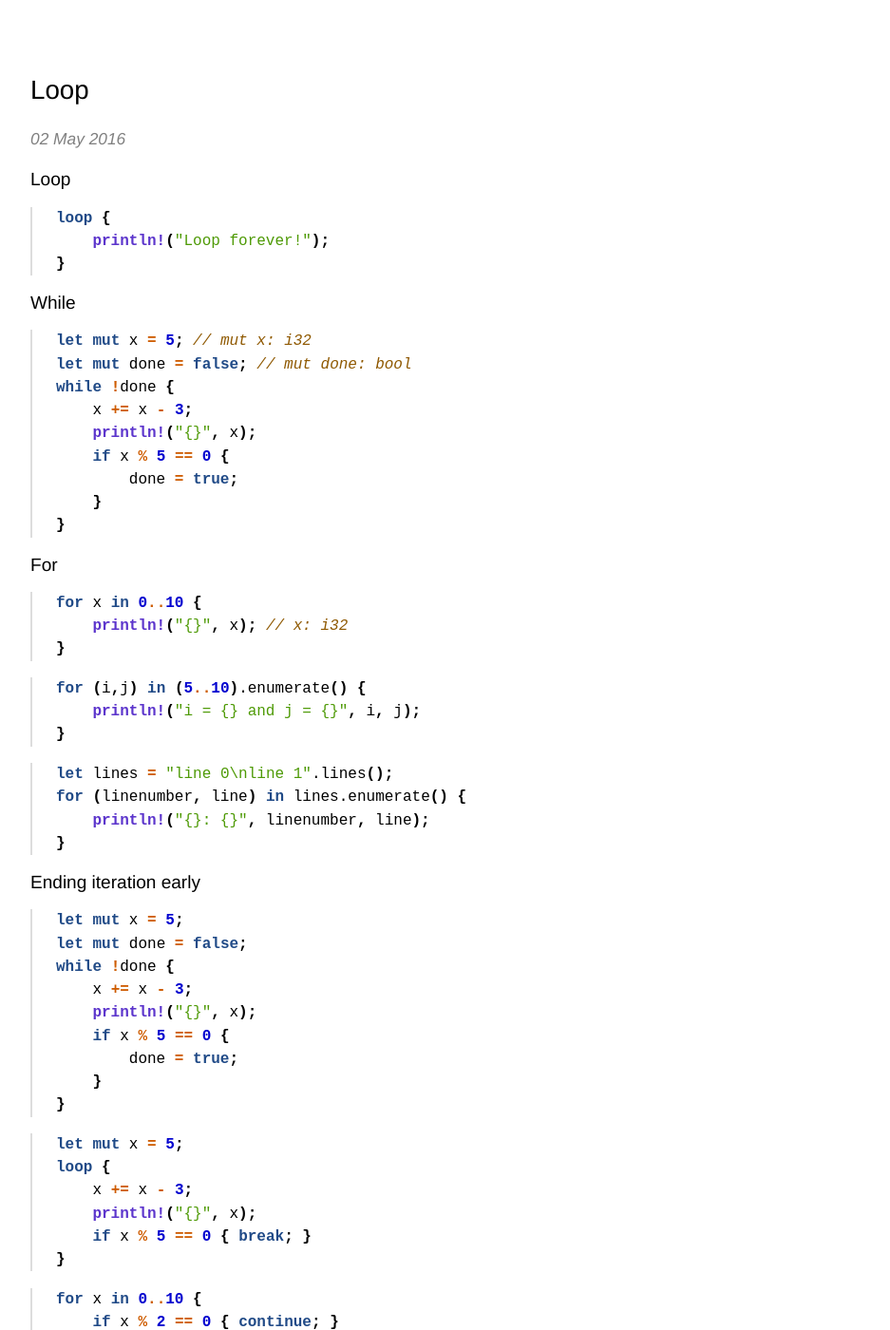
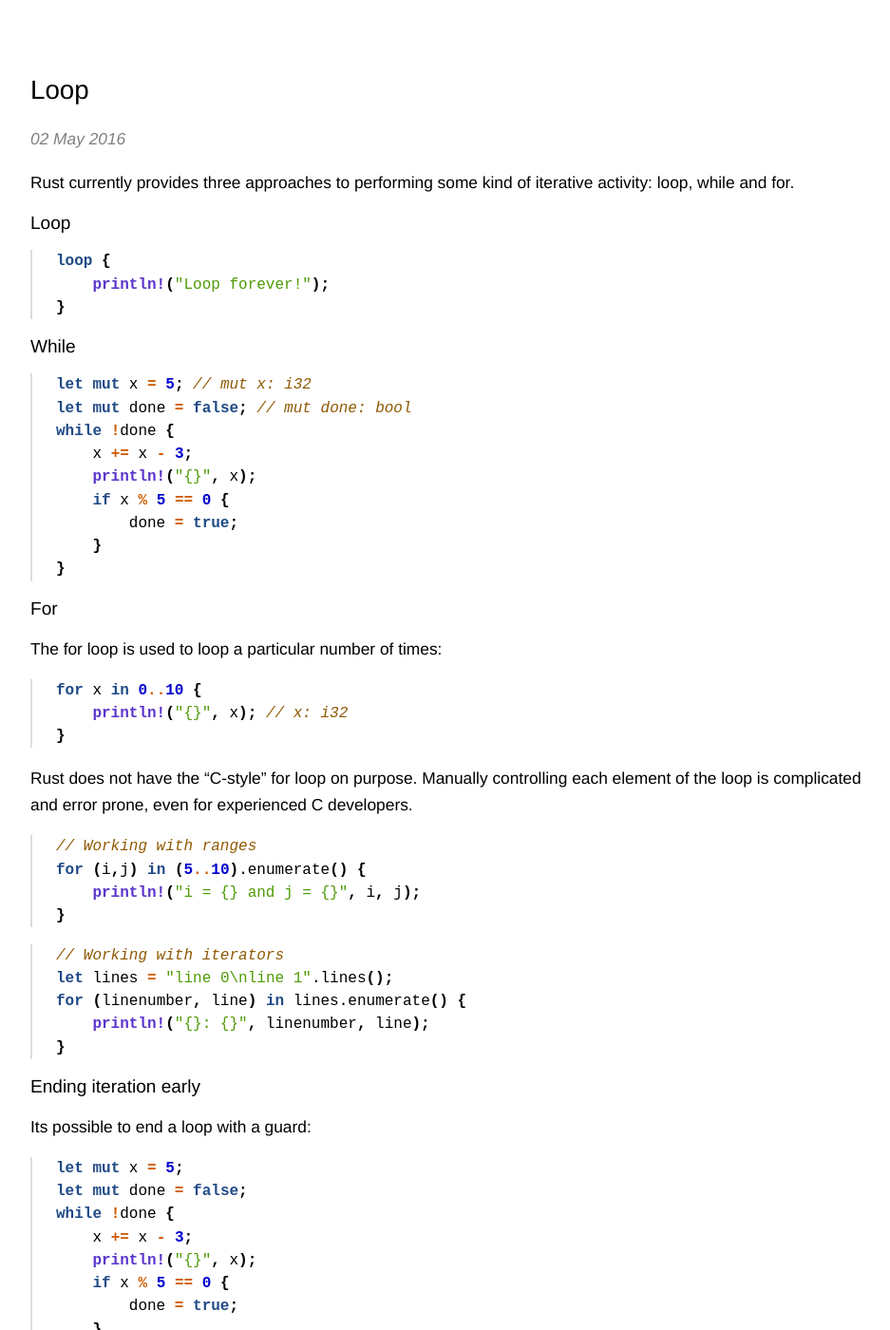
Before and after one commit to adelarsq/daily-rust.github.io, a Jekyll site: the page built from _posts/2016-05-02-loop.md, in a window 1280 px wide and 1400 px high. Shown: the whole window at 95% size, without its empty margins (158-1095 px from the left). Built offline with Jekyll 4.4.1, drawn with Linux system fonts in a browser that asks for light colours; some of the changed text lies outside the part shown.

Commit message:
Update 2016-05-02-loop.md

````diff
--- a/_posts/2016-05-02-loop.md
+++ b/_posts/2016-05-02-loop.md
@@ -4,6 +4,8 @@ title: "Loop"
 index_title: "Loop"
 tags: [rustposts, rust]
 ---
+
+Rust currently provides three approaches to performing some kind of iterative activity: loop, while and for.
 
 ### Loop
 
@@ -29,19 +31,25 @@ while !done {
 
 ### For
 
+The for loop is used to loop a particular number of times:
+
 ```rust
 for x in 0..10 {
     println!("{}", x); // x: i32
 }
 ```
 
+Rust does not have the “C-style” for loop on purpose. Manually controlling each element of the loop is complicated and error prone, even for experienced C developers.
+
 ```rust
+// Working with ranges
 for (i,j) in (5..10).enumerate() {
     println!("i = {} and j = {}", i, j);
 }
 ```
 
 ```rust
+// Working with iterators
 let lines = "line 0\nline 1".lines();
 for (linenumber, line) in lines.enumerate() {
     println!("{}: {}", linenumber, line);
@@ -49,6 +57,8 @@ for (linenumber, line) in lines.enumerate() {
 ```
 
 ### Ending iteration early
+
+Its possible to end a loop with a guard:
 
 ```rust
 let mut x = 5;
@@ -62,6 +72,8 @@ while !done {
 }
 ```
 
+But its better to use break:
+
 ```rust
 let mut x = 5;
 loop {
@@ -70,6 +82,8 @@ loop {
     if x % 5 == 0 { break; }
 }
 ```
+
+Using continue goes to the next iteration:
 
 ```rust
 for x in 0..10 {
````
